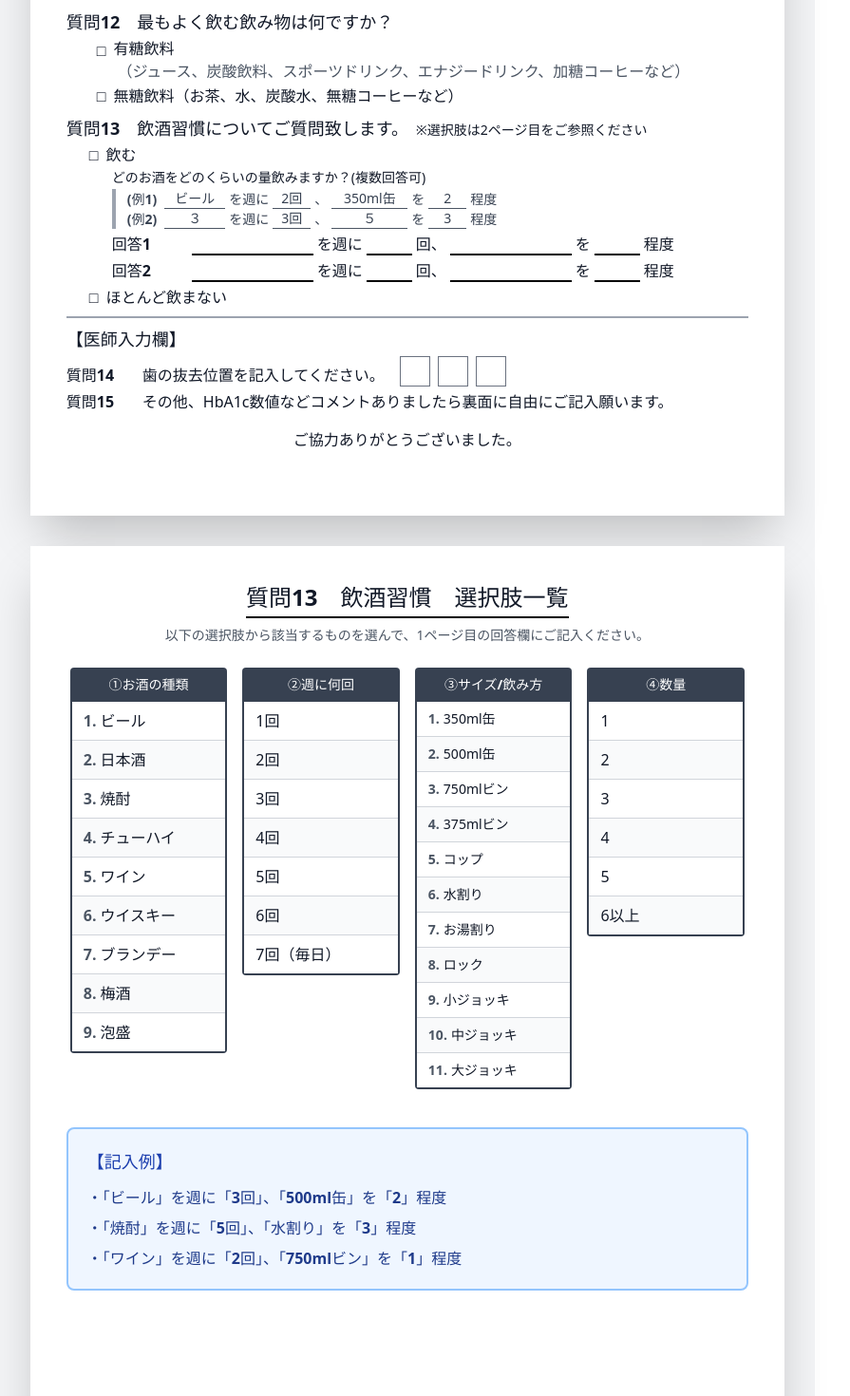
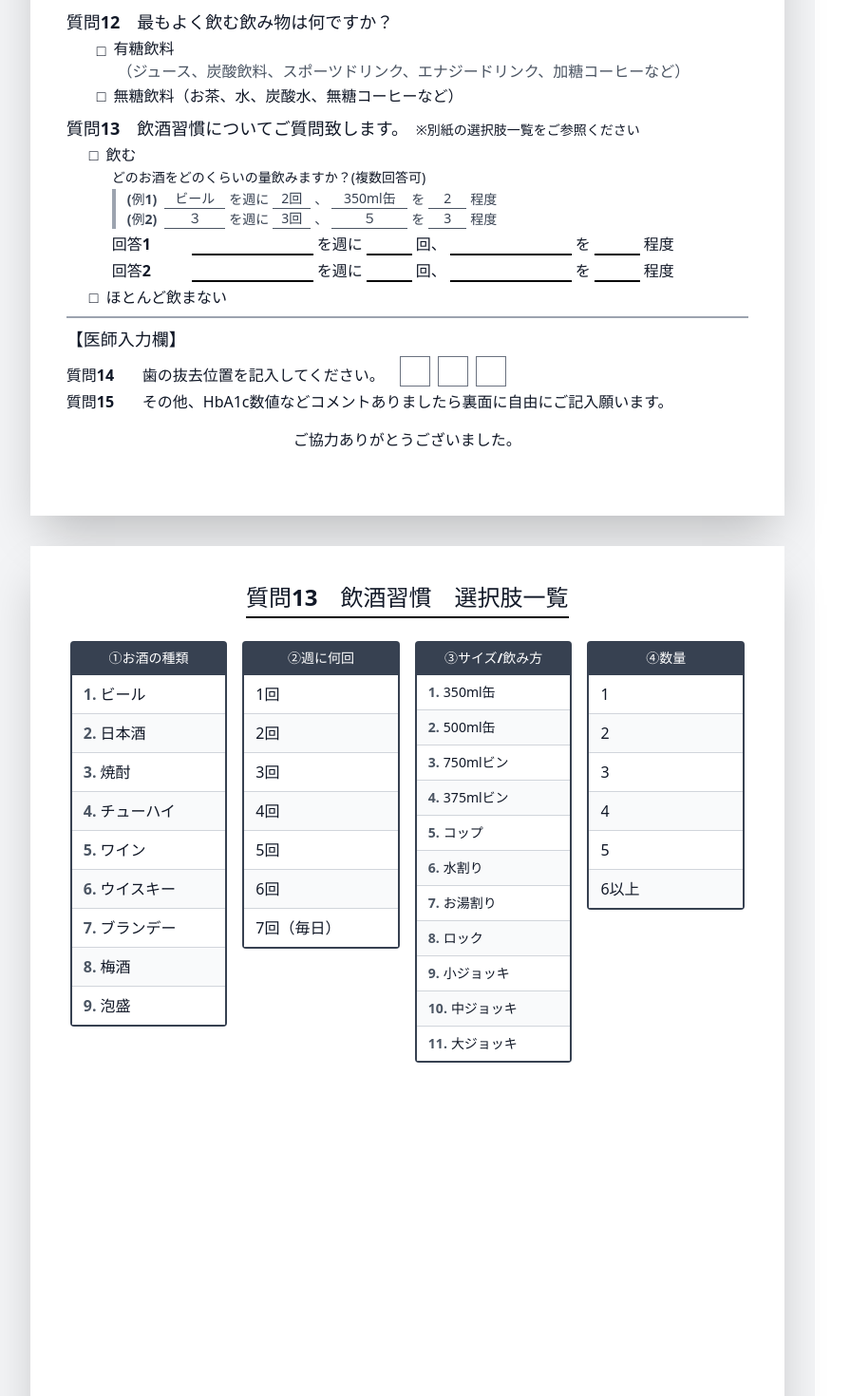
Before and after one commit to hashimoto-hiroyuki/touka-survey, a React (Vite) app: page / in a window 1280 px wide. Shown: the part 880-2350 px from the top of the page at 95% size, without its empty margins (0-895 px from the left). Built offline with nearby package versions, Linux system fonts and the light colour scheme.

Commit message:
Update SurveyEditor.jsx

```diff
--- a/src/SurveyEditor.jsx
+++ b/src/SurveyEditor.jsx
@@ -807,7 +807,7 @@ const SurveyEditor = () => {
 
           {/* アルコール */}
           <div className="mb-2">
-            <p className="font-bold text-lg mb-0.5">質問13　飲酒習慣についてご質問致します。<span className="text-sm font-normal ml-2">※選択肢は2ページ目をご参照ください</span></p>
+            <p className="font-bold text-lg mb-0.5">質問13　飲酒習慣についてご質問致します。<span className="text-sm font-normal ml-2">※別紙の選択肢一覧をご参照ください</span></p>
 
             <div className="ml-6">
               <div className="flex items-center mb-0.5 font-bold">
@@ -923,7 +923,6 @@ const SurveyEditor = () => {
             <h1 className="text-2xl font-bold inline-block border-b-2 border-black pb-1">
               質問13　飲酒習慣　選択肢一覧
             </h1>
-            <p className="text-sm text-gray-600 mt-2">以下の選択肢から該当するものを選んで、1ページ目の回答欄にご記入ください。</p>
           </div>
 
           {/* 4列の選択肢リスト */}
@@ -1011,16 +1010,6 @@ const SurveyEditor = () => {
 
           </div>
 
-          {/* 記入例 */}
-          <div className="mt-10 p-5 bg-blue-50 rounded-lg border-2 border-blue-300">
-            <h3 className="font-bold text-blue-800 text-lg mb-3">【記入例】</h3>
-            <div className="text-base text-blue-900 space-y-2">
-              <p>・「<span className="font-bold">ビール</span>」を週に「<span className="font-bold">3回</span>」、「<span className="font-bold">500ml缶</span>」を「<span className="font-bold">2</span>」程度</p>
-              <p>・「<span className="font-bold">焼酎</span>」を週に「<span className="font-bold">5回</span>」、「<span className="font-bold">水割り</span>」を「<span className="font-bold">3</span>」程度</p>
-              <p>・「<span className="font-bold">ワイン</span>」を週に「<span className="font-bold">2回</span>」、「<span className="font-bold">750mlビン</span>」を「<span className="font-bold">1</span>」程度</p>
-            </div>
-          </div>
-
           {/* フッター */}
           <div className="absolute bottom-8 left-0 right-0 text-center text-sm text-gray-500">
             - 2 / 2 -
```
